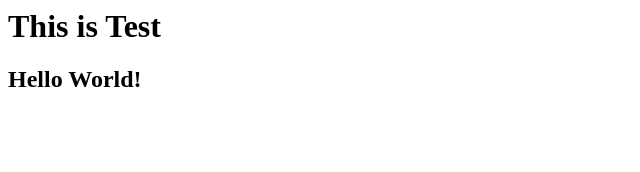
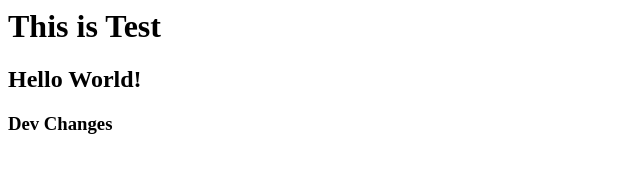
Before and after one commit to shivansh1995/webtest, a plain HTML site: page index.html in a window 1280 px wide. Shown: the whole page, without its empty margins (0-640 px from the left). Drawn offline with Linux system fonts and the light colour scheme.

Commit message:
changed index.html

```diff
--- a/index.html
+++ b/index.html
@@ -1,2 +1,3 @@
 <h1>This is Test</h1>
 <h2>Hello World!</h2>
+<h3>Dev Changes</h3>
```
